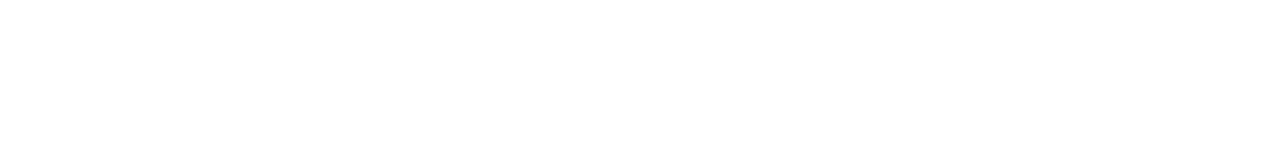
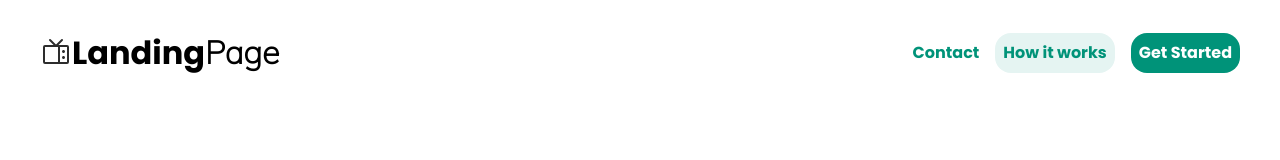
Before and after one commit to camilo83/202309-w1wknd-camilo-isaza, a website: page index.html in a window 1280 px wide. Drawn offline with Linux system fonts and the light colour scheme.

Commit message:
adding header

```diff
--- a/index.html
+++ b/index.html
@@ -7,12 +7,28 @@
   <title>Landing Page Creation</title>
   <link rel="preconnect" href="https://fonts.googleapis.com">
   <link rel="preconnect" href="https://fonts.gstatic.com" crossorigin>
-  <link href="https://fonts.googleapis.com/css2?family=Mulish:wght@200&display=swap" rel="stylesheet">
+  <link href="https://fonts.googleapis.com/css2?family=Mulish:wght@200&family=Poppins:wght@700&display=swap"
+    rel="stylesheet">
   <link rel="stylesheet" href="./css/styles.css">
 </head>
 
 <body>
+  <header>
+    <div class="logo">
+      <img src="./pictures/Logo Mark (1).svg" alt="Logo TV">
+      <h1>Landing<span class="page">Page</span></h1>
+    </div>
+    <div>
+      <ul class="header_list">
+        <li><a href=""></a>Contact</li>
+        <li class="howitworks"><a href=""></a>How it works</li>
+        <li class="getstarted"><a href=""></a>Get Started</li>
+      </ul>
+    </div>
+  </header>
+  <section>
 
+  </section>
 </body>
 
 </html>
--- a/sass/styles.scss
+++ b/sass/styles.scss
@@ -0,0 +1,66 @@
+* {
+  box-sizing: border-box;
+}
+
+header {
+  display: flex;
+  align-items: center;
+  justify-content: center;
+  font-family: Poppins;
+  font-size: 1rem;
+  .logo {
+    display: flex;
+    align-items: center;
+    justify-content: center;
+  }
+  .page {
+    font-family: Mulish;
+  }
+  .header_list {
+    display: none;
+  }
+}
+
+@media screen and (min-width: 450px) {
+  header {
+    display: flex;
+    align-items: center;
+    justify-content: space-between;
+    font-family: Poppins;
+    font-size: 1rem;
+    padding-inline: 2rem;
+    .logo {
+      display: flex;
+      align-items: center;
+      justify-content: center;
+      .page {
+        font-family: Mulish;
+      }
+    }
+    .header_list {
+      display: flex;
+      align-items: center;
+      justify-content: space-between;
+      color: #009379;
+      font-family: Poppins;
+      font-size: 16px;
+      font-weight: 600;
+      line-height: 24px;
+      gap: 1rem;
+      list-style-type: none;
+      .howitworks {
+        border: 5px;
+        background-color: #e5f4f2;
+        padding: 8px;
+        border-radius: 1rem;
+      }
+      .getstarted {
+        border: 5px;
+        background-color: #009379;
+        padding: 8px;
+        border-radius: 1rem;
+        color: white;
+      }
+    }
+  }
+}
```
Also changed, not shown: css/styles.css, pictures/Features.png (added), 1 other file.
